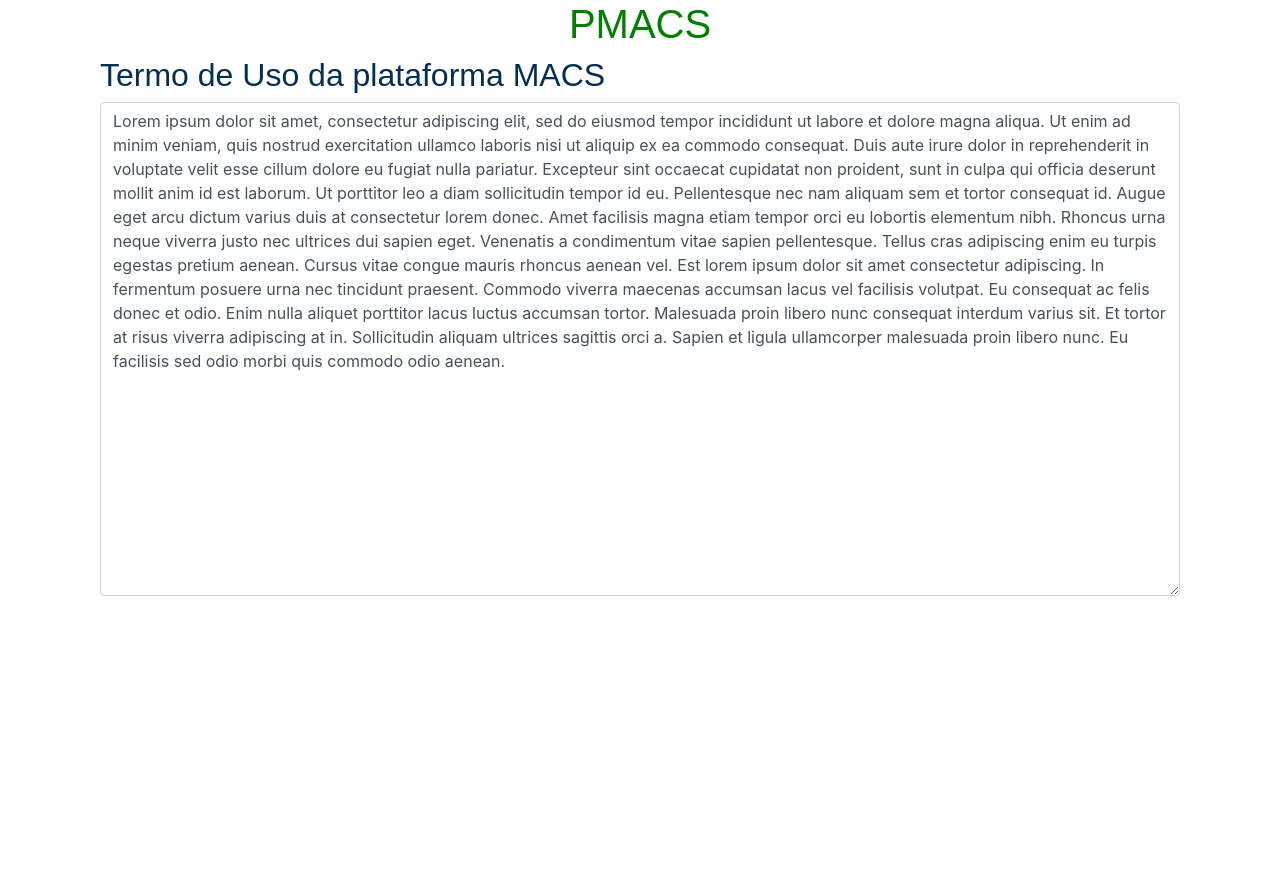
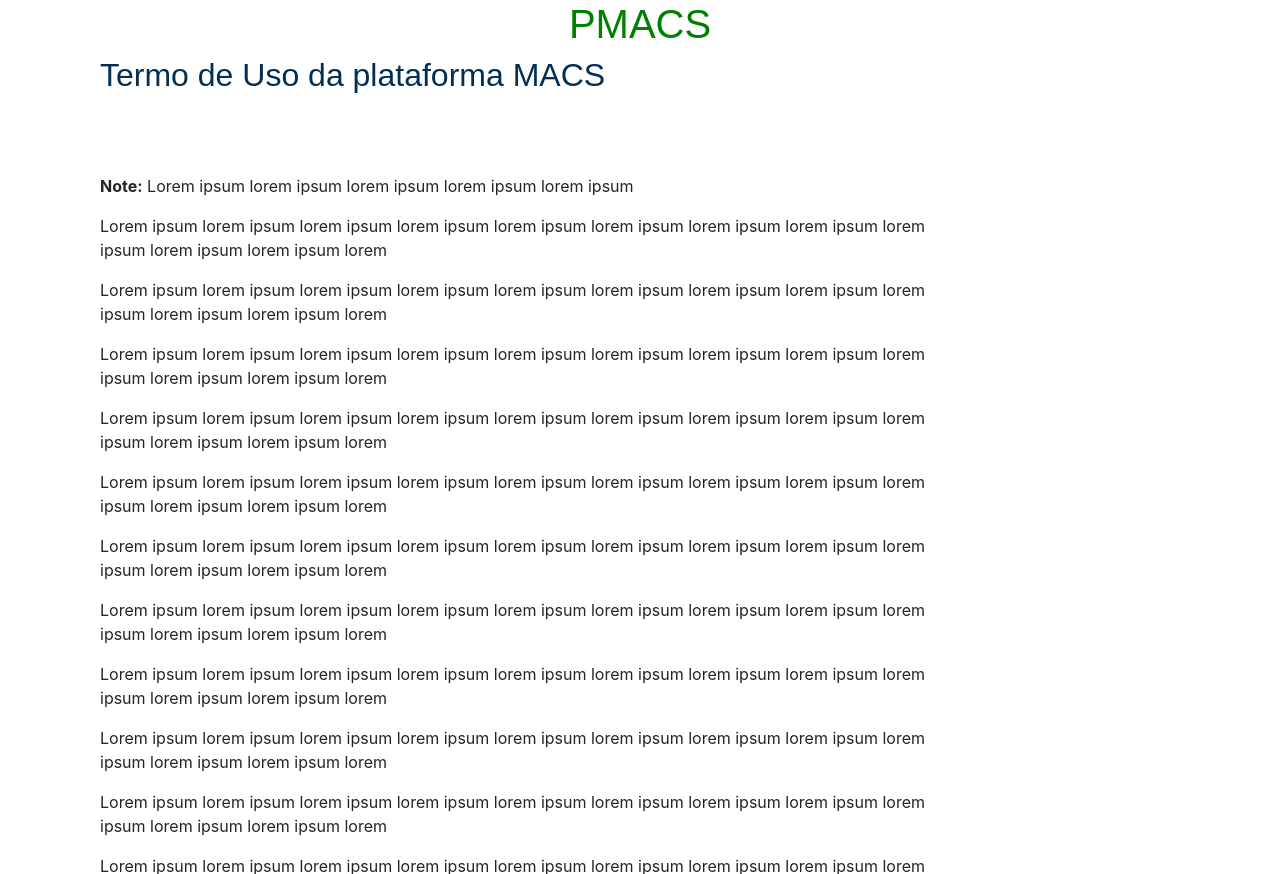
Before and after one commit to BrennoMello/telecovid-front, a React (Create React App) app: page /registroCompleto/termoDeUso in a window 1280 px wide. Before the commit the page ends 800 px from the top, so only its background shows below. Built offline with nearby package versions, Linux system fonts and the light colour scheme.

Commit message:
Ajustes em SendEmail

```diff
--- a/src/App.css
+++ b/src/App.css
@@ -114,3 +114,9 @@
     float: left;
     margin-top: 7px;
 }
+
+.divScroll {
+    overflow-y:scroll;
+    height:700px;
+    width:80%;
+}
--- a/src/component/PmacsApp.jsx
+++ b/src/component/PmacsApp.jsx
@@ -4,6 +4,7 @@
 import PmacsLoginComponent from './PmacsLoginComponent';
 import PmacsPanelComponent from './PmacsPanelComponent';
 import PmacsMinRegComponent from './PmacsMinRegComponent';
+import PmacsFeedBackEmail from './PmacsFeedBackEmail';
 import PmacsCompRegComponent from './PmacsCompRegComponent';
 import PmacsTermOfUse from './PmacsTermOfUse';
 
@@ -20,6 +21,7 @@
                     <Route path="/users/:id" component={PmacsUserComponent} />
                     <Route path="/panel" exact component={PmacsPanelComponent} />
                     <Route path="/registroMinimo" exact component={PmacsMinRegComponent} />
+                    <Route path="/registroMinimo/email" exact component={PmacsFeedBackEmail} />
                     <Route path="/registroCompleto" exact component={PmacsCompRegComponent} />
                     <Route path="/registroCompleto/termoDeUso" exact component={PmacsTermOfUse} />
                 </Switch>
--- /dev/null
+++ b/src/component/PmacsFeedBackEmail.jsx
@@ -0,0 +1,63 @@
+import React, { Component } from 'react';
+import $ from 'jquery';
+import bootstrap from 'bootstrap';
+import UserDataService from '../service/UserDataService';
+import SimpleModal from './modal/SimpleModal';
+
+class PmacsFeedBackEmail extends Component {
+    constructor(props) {
+        super(props)
+
+        this.state = {
+            firstName: this.props.location.state.firstName,
+            lastName: this.props.location.state.lastName,
+            email: this.props.location.state.email
+        }
+        this.onSubmit = this.onSubmit.bind(this)
+        this.resendEmail = this.resendEmail.bind(this)
+    }
+
+    resendEmail() {
+        let user = {
+            firstName: this.state.firstName,
+            lastName: this.state.lastName,
+            email: this.state.email
+        }
+
+        UserDataService.sendEmail(user)
+        .then(response => {
+                if(response.data.code === 100){
+                    $('.alert').show();
+                    this.refs.simpleModal.modalOpen('Email Enviado', 'Um email foi enviado para ' + this.state.email, 'Daqui há alguns minutos, por favor, verifique sua caixa de entrada.');
+                }
+                else{
+                    if(response.data.code === 666){
+                        $('.alert').show();
+                        this.refs.simpleModal.modalOpen('Ops!', 'Um erro ocorreu', 'Por favor tente mais tarde.');
+                        console.log(response.data.description);
+                    }
+                }
+            }
+        )
+        .catch(error => {
+            console.log(error.message);
+            this.refs.simpleModal.modalOpen('Ops!', 'Um erro ocorreu', 'Descrição do erro: '+error.message);
+            }
+        )
+    }
+
+    render() {
+        return (
+            <div className="container">
+                <SimpleModal ref="simpleModal" />
+                <div>
+                    <p>{this.state.name},</p>
+                    <p>Um email de confirmação foi enviado para {this.state.email}.</p>
+                    <p>Caso você não receba a mensagem em alguns minutos, <label onClick={this.resendEmail}>Clique aqui</label> para reenviar o email. {this.state.email}.</p>
+                </div>
+            </div>
+        )
+    }
+}
+
+export default PmacsFeedBackEmail
--- a/src/component/PmacsLoginComponent.jsx
+++ b/src/component/PmacsLoginComponent.jsx
@@ -42,7 +42,7 @@
         }
         UserDataService.authenticateUser(user)
         .then(response => {
-                if(response.data.code == 100){
+                if(response.data.code === 100){
                     this.setState({
                         userName: response.data.user.userName,
                         token: response.data.user.token
@@ -55,8 +55,8 @@
                     })
                 }
                 else{
-                    if(response.data.code == 666){
-                        if(response.data.message == 'authenticationFailed'){
+                    if(response.data.code === 666){
+                        if(response.data.message === 'authenticationFailed'){
                             $('.alert').show();
                             this.refs.simpleModal.modalOpen('Ops!', 'Um erro ocorreu', 'Login ou Senha inválidos.');
                         }
--- a/src/component/PmacsPanelComponent.jsx
+++ b/src/component/PmacsPanelComponent.jsx
@@ -23,7 +23,7 @@
     ValidateToken() {
         UserDataService.validateUser(this.state.user.token)
         .then(response => {
-                if(response.data.code == 100){
+                if(response.data.code === 100){
                     if(response.data.validate){
                         console.log(this.state.user.userName+": Token autenticado. Acesso Garantido");
                     }
@@ -32,7 +32,7 @@
                     }
                 }
                 else{
-                    if(response.data.code == 666){
+                    if(response.data.code === 666){
                         this.refs.simpleModal.modalOpen('Ops!', 'Um erro ocorreu', 'Por favor, tente novamente mais tarde.');
                         console.log(response.data.description);
                     }
--- a/src/component/PmacsTermOfUse.jsx
+++ b/src/component/PmacsTermOfUse.jsx
@@ -1,10 +1,4 @@
 import React, { Component } from 'react';
-import bootstrap from 'bootstrap';
-import { Formik, Form, Field, ErrorMessage } from 'formik';
-
-const divStyleBox = {
-    width: "50%",
-};
 
 class PmacsTermOfUse extends Component {
     constructor(props) {
@@ -17,28 +11,34 @@
         return (
             <div className="container" >
                 <h2 className="font_2">Termo de Uso da plataforma MACS</h2>
-
-                <textarea class="form-control" id="exampleFormControlTextarea1" rows="20">
-                Lorem ipsum dolor sit amet, consectetur adipiscing elit, sed do eiusmod tempor
-                incididunt ut labore et dolore magna aliqua. Ut enim ad minim veniam, quis nostrud
-                exercitation ullamco laboris nisi ut aliquip ex ea commodo consequat. Duis aute irure
-                dolor in reprehenderit in voluptate velit esse cillum dolore eu fugiat nulla pariatur.
-                Excepteur sint occaecat cupidatat non proident, sunt in culpa qui officia deserunt mollit
-                anim id est laborum.
-
-                Ut porttitor leo a diam sollicitudin tempor id eu. Pellentesque nec nam aliquam sem et
-                tortor consequat id. Augue eget arcu dictum varius duis at consectetur lorem donec. Amet
-                facilisis magna etiam tempor orci eu lobortis elementum nibh. Rhoncus urna neque viverra
-                justo nec ultrices dui sapien eget. Venenatis a condimentum vitae sapien pellentesque.
-                Tellus cras adipiscing enim eu turpis egestas pretium aenean. Cursus vitae congue mauris
-                rhoncus aenean vel. Est lorem ipsum dolor sit amet consectetur adipiscing. In fermentum
-                posuere urna nec tincidunt praesent. Commodo viverra maecenas accumsan lacus vel facilisis
-                volutpat. Eu consequat ac felis donec et odio. Enim nulla aliquet porttitor lacus luctus
-                accumsan tortor. Malesuada proin libero nunc consequat interdum varius sit. Et tortor at
-                risus viverra adipiscing at in. Sollicitudin aliquam ultrices sagittis orci a. Sapien et
-                ligula ullamcorper malesuada proin libero nunc. Eu facilisis sed odio morbi quis commodo
-                odio aenean.
-                </textarea>
+                <br></br>
+                <br></br>
+                <br></br>
+                <div className="divScroll">
+                    <p><strong>Note:</strong> Lorem ipsum lorem ipsum lorem ipsum lorem ipsum lorem ipsum</p>
+                    <p>Lorem ipsum lorem ipsum lorem ipsum lorem ipsum lorem ipsum lorem ipsum lorem ipsum lorem ipsum lorem ipsum lorem ipsum lorem ipsum lorem </p>
+                    <p>Lorem ipsum lorem ipsum lorem ipsum lorem ipsum lorem ipsum lorem ipsum lorem ipsum lorem ipsum lorem ipsum lorem ipsum lorem ipsum lorem </p>
+                    <p>Lorem ipsum lorem ipsum lorem ipsum lorem ipsum lorem ipsum lorem ipsum lorem ipsum lorem ipsum lorem ipsum lorem ipsum lorem ipsum lorem </p>
+                    <p>Lorem ipsum lorem ipsum lorem ipsum lorem ipsum lorem ipsum lorem ipsum lorem ipsum lorem ipsum lorem ipsum lorem ipsum lorem ipsum lorem </p>
+                    <p>Lorem ipsum lorem ipsum lorem ipsum lorem ipsum lorem ipsum lorem ipsum lorem ipsum lorem ipsum lorem ipsum lorem ipsum lorem ipsum lorem </p>
+                    <p>Lorem ipsum lorem ipsum lorem ipsum lorem ipsum lorem ipsum lorem ipsum lorem ipsum lorem ipsum lorem ipsum lorem ipsum lorem ipsum lorem </p>
+                    <p>Lorem ipsum lorem ipsum lorem ipsum lorem ipsum lorem ipsum lorem ipsum lorem ipsum lorem ipsum lorem ipsum lorem ipsum lorem ipsum lorem </p>
+                    <p>Lorem ipsum lorem ipsum lorem ipsum lorem ipsum lorem ipsum lorem ipsum lorem ipsum lorem ipsum lorem ipsum lorem ipsum lorem ipsum lorem </p>
+                    <p>Lorem ipsum lorem ipsum lorem ipsum lorem ipsum lorem ipsum lorem ipsum lorem ipsum lorem ipsum lorem ipsum lorem ipsum lorem ipsum lorem </p>
+                    <p>Lorem ipsum lorem ipsum lorem ipsum lorem ipsum lorem ipsum lorem ipsum lorem ipsum lorem ipsum lorem ipsum lorem ipsum lorem ipsum lorem </p>
+                    <p>Lorem ipsum lorem ipsum lorem ipsum lorem ipsum lorem ipsum lorem ipsum lorem ipsum lorem ipsum lorem ipsum lorem ipsum lorem ipsum lorem </p>
+                    <p>Lorem ipsum lorem ipsum lorem ipsum lorem ipsum lorem ipsum lorem ipsum lorem ipsum lorem ipsum lorem ipsum lorem ipsum lorem ipsum lorem </p>
+                    <p>Lorem ipsum lorem ipsum lorem ipsum lorem ipsum lorem ipsum lorem ipsum lorem ipsum lorem ipsum lorem ipsum lorem ipsum lorem ipsum lorem </p>
+                    <p>Lorem ipsum lorem ipsum lorem ipsum lorem ipsum lorem ipsum lorem ipsum lorem ipsum lorem ipsum lorem ipsum lorem ipsum lorem ipsum lorem </p>
+                    <p>Lorem ipsum lorem ipsum lorem ipsum lorem ipsum lorem ipsum lorem ipsum lorem ipsum lorem ipsum lorem ipsum lorem ipsum lorem ipsum lorem </p>
+                    <p>Lorem ipsum lorem ipsum lorem ipsum lorem ipsum lorem ipsum lorem ipsum lorem ipsum lorem ipsum lorem ipsum lorem ipsum lorem ipsum lorem </p>
+                    <p>Lorem ipsum lorem ipsum lorem ipsum lorem ipsum lorem ipsum lorem ipsum lorem ipsum lorem ipsum lorem ipsum lorem ipsum lorem ipsum lorem </p>
+                    <p>Lorem ipsum lorem ipsum lorem ipsum lorem ipsum lorem ipsum lorem ipsum lorem ipsum lorem ipsum lorem ipsum lorem ipsum lorem ipsum lorem </p>
+                    <p>Lorem ipsum lorem ipsum lorem ipsum lorem ipsum lorem ipsum lorem ipsum lorem ipsum lorem ipsum lorem ipsum lorem ipsum lorem ipsum lorem </p>
+                    <p>Lorem ipsum lorem ipsum lorem ipsum lorem ipsum lorem ipsum lorem ipsum lorem ipsum lorem ipsum lorem ipsum lorem ipsum lorem ipsum lorem </p>
+                    <p>Lorem ipsum lorem ipsum lorem ipsum lorem ipsum lorem ipsum lorem ipsum lorem ipsum lorem ipsum lorem ipsum lorem ipsum lorem ipsum lorem </p>
+                    <p>Lorem ipsum lorem ipsum lorem ipsum lorem ipsum lorem ipsum lorem ipsum lorem ipsum lorem ipsum lorem ipsum lorem ipsum lorem ipsum lorem </p>
+                </div>
             </div>
         )
     }
--- a/src/service/UserDataService.js
+++ b/src/service/UserDataService.js
@@ -36,6 +36,10 @@
         return axios.post(`${USER_API_URL}/users/completeRegister/`, user);
     }
 
+    sendEmail(user){
+        return axios.post(`${USER_API_URL}/users/sendEmail/`, user);
+    }
+
 }
 
 export default new UserDataService()
```
Also changed, not shown: src/component/PmacsCompRegComponent.jsx (+44 -7 lines), src/component/PmacsMinRegComponent.jsx (+9 -3 lines).
